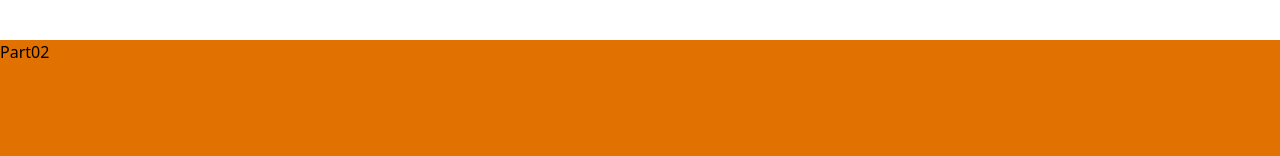
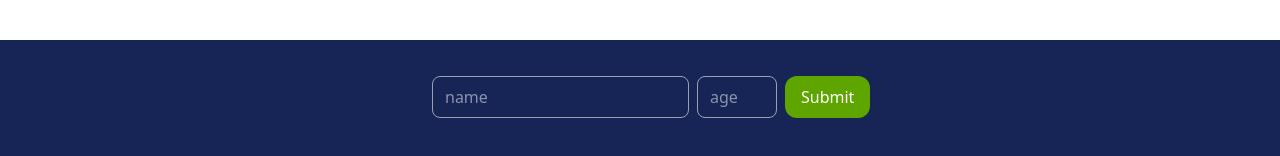
Before and after one commit to 13-soham/ui_react, a React (Vite) app: page / in a window 1280 px wide. Shown: the part 760-916 px from the top of the page. Built offline with nearby package versions, Linux system fonts and the light colour scheme.

Commit message:
Note_part_commit

```diff
--- a/src/components/Part01/RightCard.jsx
+++ b/src/components/Part01/RightCard.jsx
@@ -10,7 +10,7 @@ const RightCard = (props) => {
                 <p className='text-shadow-2xs mb-2 text-lg font-semibold text-gray-200 leading-relaxed'>{props.intro}</p>
                 <div className='flex items-center justify-between'>
                     <button className='bg-blue-700 px-5 py-3 text-white rounded-full font-medium cursor-pointer active:scale-95 transition-transform duration-150'>{props.tag}</button>
-                    <button className='text-xl bg-blue-700 px-5 py-3 text-white rounded-full font-medium cursor-pointer active:scale-95 transition-transform duration-150'><i class="ri-arrow-right-line"></i></button>
+                    <button className='text-xl bg-blue-700 px-5 py-3 text-white rounded-full font-medium cursor-pointer active:scale-95 transition-transform duration-150'><i className="ri-arrow-right-line"></i></button>
                 </div>
             </div>
         </div>
--- /dev/null
+++ b/src/components/Part02/Note01.jsx
@@ -0,0 +1,62 @@
+import React, { useState } from 'react'
+
+const Note01 = () => {
+    const [user, setuser] = useState("");
+    const [age, setage] = useState();
+
+    const [data, setdata] = useState([]);
+
+    function submithandler(e) {
+        e.preventDefault();
+        if (user.trim() === "") return alert("Enter a Name");
+        if (age < 0 || age === "") return alert("Enter a valid age");
+        setdata([...data, { user, age: Number(age) }]);
+        setage("");
+        setuser("");
+        // console.log(user.trim());
+    }
+    let ans = data.map((value, idx) => {
+        return (
+            <li
+                key={idx}
+                className="bg-gray-800 p-3 rounded-lg shadow-md flex justify-between items-center"
+            >
+                <span>
+                    {idx + 1}) name is :{" "}
+                    <span className="text-emerald-400">{value.user}</span>, and age is :{" "}
+                    <span className="text-emerald-400">{value.age}</span>
+                </span>
+            </li>
+        );
+    });
+    return (
+        <div className="p-4 max-w-md mx-auto">
+            <form onSubmit={submithandler} className="flex gap-2 mb-4">
+                <input
+                    value={user}
+                    type="text"
+                    placeholder="name"
+                    onChange={(e) => setuser(e.target.value)}
+                    className="flex-1 px-3 py-2 rounded-lg border border-gray-400 focus:outline-none focus:ring-1 focus:ring-lime-500 text-white"
+                />
+                <input
+                    value={age}
+                    type="number"
+                    placeholder="age"
+                    onChange={(e) => setage(e.target.value)}
+                    className="w-20 px-3 py-2 rounded-lg border border-gray-400 focus:outline-none focus:ring-1 focus:ring-lime-500 text-white"
+                />
+                <button className="px-4 py-2 bg-lime-600 text-white rounded-xl active:scale-95 transition-transform duration-150 hover:bg-lime-700 cursor-pointer">
+                    Submit
+                </button>
+            </form>
+
+            <ul className="space-y-2 text-xl text-white">
+                {ans}
+            </ul>
+        </div>
+    );
+
+}
+
+export default Note01;
--- a/src/components/Part02/Part02.jsx
+++ b/src/components/Part02/Part02.jsx
@@ -1,8 +1,11 @@
 import React from 'react'
+import Note01 from './Note01';
 
 const Part02 = () => {
   return (
-    <div className='h-screen w-full bg-amber-600'>Part02</div>
+    <div className='h-screen w-full bg-blue-950 px-10 py-5'>
+      <Note01/>
+    </div>
   )
 }
 
```
